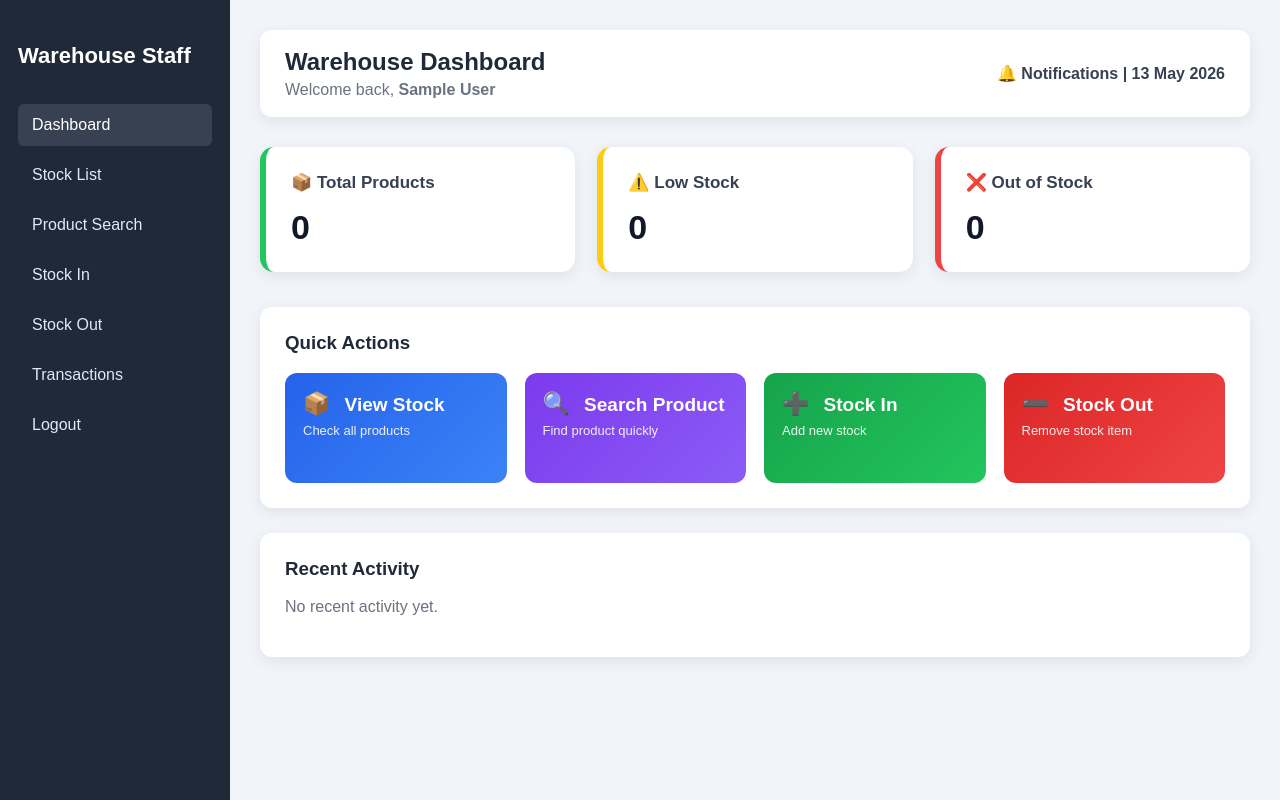
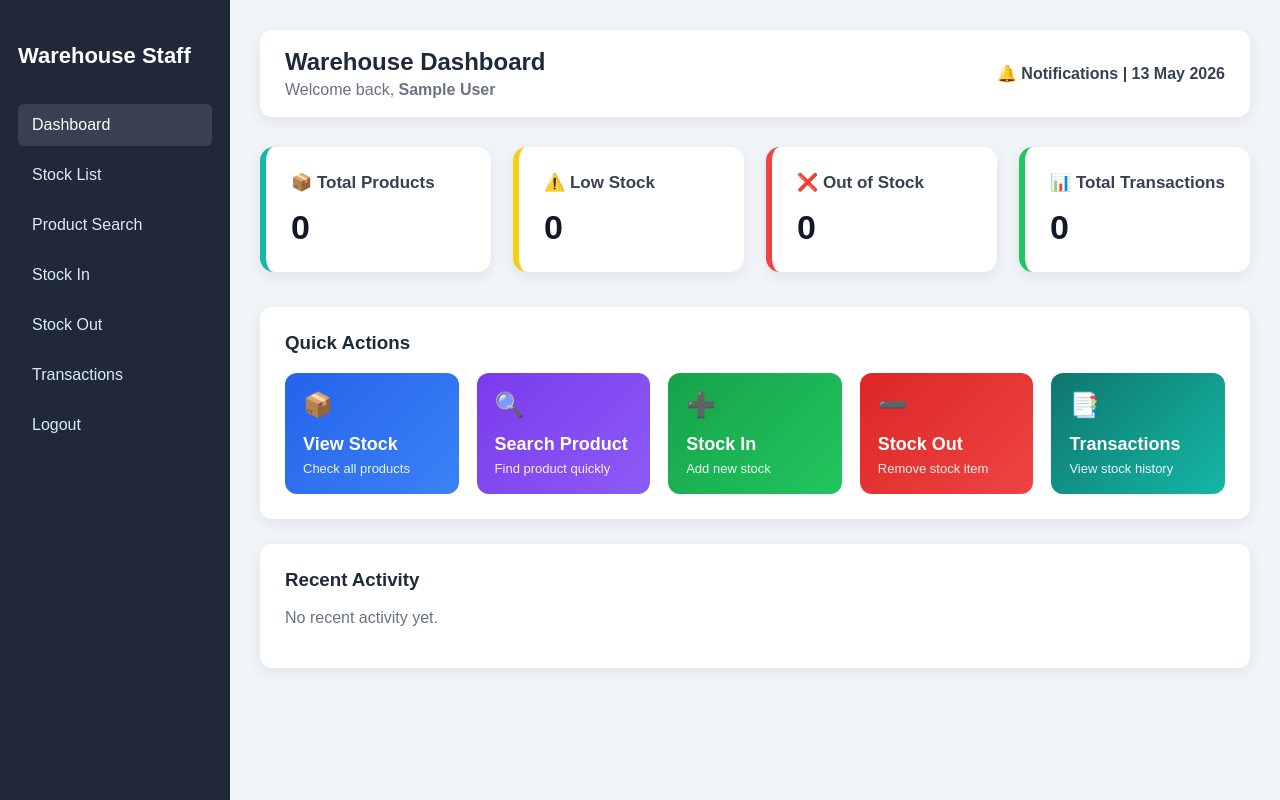
Before and after one commit to TawfiqulHasan/Web-Tech-final-project-group-2, a PHP site: page /view/warehouse/dashboard.php in a window 1280 px wide. Run offline with PHP 8.4, Linux system fonts and the light colour scheme; the visitor is signed in with stand-in values (Sample User, id 1); data that the repository does not hold is empty.

Commit message:
Improve dashboard UI and quick action section

```diff
--- a/Warehouse staff/assets/css/dashboard.css
+++ b/Warehouse staff/assets/css/dashboard.css
@@ -77,7 +77,7 @@ body{
 /* Dashboard Cards */
 .dashboard-cards{
     display: grid;
-    grid-template-columns: repeat(3, 1fr);
+    grid-template-columns: repeat(4, 1fr);
     gap: 22px;
 }
 
@@ -134,30 +134,35 @@ body{
 
 .action-grid{
     display: grid;
-    grid-template-columns: repeat(4, 1fr);
+    grid-template-columns: repeat(5, 220px);
     gap: 18px;
     margin-top: 18px;
 }
+.quick-actions{
+    overflow-x: auto;
+}
 
 .action-btn{
-    min-height: 110px;
+    min-height: 115px;
     padding: 18px;
     border-radius: 12px;
     color: white;
     text-decoration: none;
     transition: 0.3s;
-    display: block;
+    display: flex;
+    flex-direction: column;
+    justify-content: center;
+}
+
+.action-icon{
+    font-size: 24px;
+    margin-bottom: 10px;
 }
 
 .action-btn b{
-    font-size: 19px;
+    font-size: 18px;
     font-weight: bold;
-    display: inline-block;
-    margin-left: 8px;
-    vertical-align: middle;
-}
-.action-btn{
-    font-size: 22px;
+    display: block;
 }
 
 .action-btn span{
@@ -165,6 +170,26 @@ body{
     margin-top: 6px;
     font-size: 13px;
     opacity: 0.9;
+}
+
+.stock-view{
+    background: linear-gradient(135deg, #2563eb, #3b82f6);
+}
+
+.search-product{
+    background: linear-gradient(135deg, #7c3aed, #8b5cf6);
+}
+
+.stock-in{
+    background: linear-gradient(135deg, #16a34a, #22c55e);
+}
+
+.stock-out{
+    background: linear-gradient(135deg, #dc2626, #ef4444);
+}
+
+.transaction-btn{
+    background: linear-gradient(135deg, #0f766e, #14b8a6) !important;
 }
 
 .action-btn:hover{
@@ -241,3 +266,36 @@ body{
         grid-template-columns: 1fr;
     }
 }
+.transaction-btn{
+    background: linear-gradient(135deg, #0f766e, #14b8a6);
+}
+.card-transaction{
+    border-left: 6px solid #14b8a6;
+}
+.transaction-btn{
+    background: linear-gradient(135deg, #0f766e, #14b8a6);
+}
+
+.action-icon{
+    font-size: 24px;
+    margin-bottom: 10px;
+}
+
+.action-btn b{
+    display: block;
+    margin-left: 0;
+    margin-top: 5px;
+}
+.quick-actions .action-grid{
+    display: grid !important;
+    grid-template-columns: repeat(5, 1fr) !important;
+    gap: 18px !important;
+}
+
+.quick-actions .action-btn{
+    width: 100% !important;
+}
+
+.quick-actions .transaction-btn{
+    background: linear-gradient(135deg, #0f766e, #14b8a6) !important;
+}
--- a/Warehouse staff/view/warehouse/dashboard.php
+++ b/Warehouse staff/view/warehouse/dashboard.php
@@ -21,6 +21,15 @@ $activityQuery =
  LEFT JOIN products ON stock_transactions.product_id = products.id
  ORDER BY stock_transactions.id DESC
  LIMIT 5";
+/* Total transactions */
+$totalTransactionQuery =
+"SELECT COUNT(*) AS total_transaction FROM stock_transactions";
+
+$totalTransactionResult =
+$conn->query($totalTransactionQuery);
+
+$totalTransaction =
+$totalTransactionResult->fetch_assoc()['total_transaction'];
 
 $activityResult = $conn->query($activityQuery);
 /* Out of stock */
@@ -72,7 +81,7 @@ $outStock = $outStockResult->fetch_assoc()['out_stock'];
 
     <div class="dashboard-cards">
 
-        <div class="card card-good">
+        <div class="card card-transaction">
             <h3>📦 Total Products</h3>
             <p><?php echo $totalProducts; ?></p>
         </div>
@@ -86,6 +95,10 @@ $outStock = $outStockResult->fetch_assoc()['out_stock'];
             <h3>❌ Out of Stock</h3>
             <p><?php echo $outStock; ?></p>
         </div>
+        <div class="card card-good">
+            <h3>📊 Total Transactions</h3>
+            <p><?php echo $totalTransaction; ?></p>
+        </div>
 
     </div>
 
@@ -96,23 +109,33 @@ $outStock = $outStockResult->fetch_assoc()['out_stock'];
         <div class="action-grid">
 
             <a href="stock-list.php" class="action-btn stock-view">
-                📦 <b>View Stock</b>
+                <div class="action-icon">📦</div>
+                <b>View Stock</b>
                 <span>Check all products</span>
             </a>
 
             <a href="product-search.php" class="action-btn search-product">
-                🔍 <b>Search Product</b>
+                <div class="action-icon">🔍</div>
+                <b>Search Product</b>
                 <span>Find product quickly</span>
             </a>
 
             <a href="stock-in.php" class="action-btn stock-in">
-                ➕ <b>Stock In</b>
+                <div class="action-icon">➕</div>
+                <b>Stock In</b>
                 <span>Add new stock</span>
             </a>
 
             <a href="stock-out.php" class="action-btn stock-out">
-                ➖ <b>Stock Out</b>
+                <div class="action-icon">➖</div>
+                <b>Stock Out</b>
                 <span>Remove stock item</span>
+            </a>
+
+            <a href="transaction-history.php" class="action-btn transaction-btn">
+                <div class="action-icon">📑</div>
+                <b>Transactions</b>
+                <span>View stock history</span>
             </a>
 
         </div>
```
Also changed, not shown: Warehouse staff/view/warehouse/transaction-history.php (+53 -2 lines).
